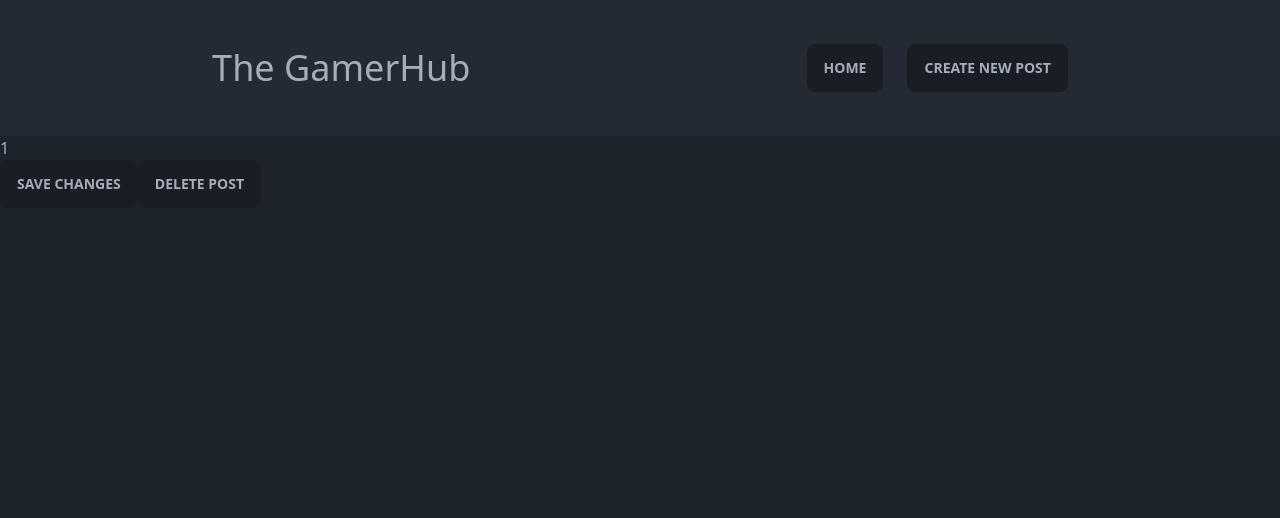
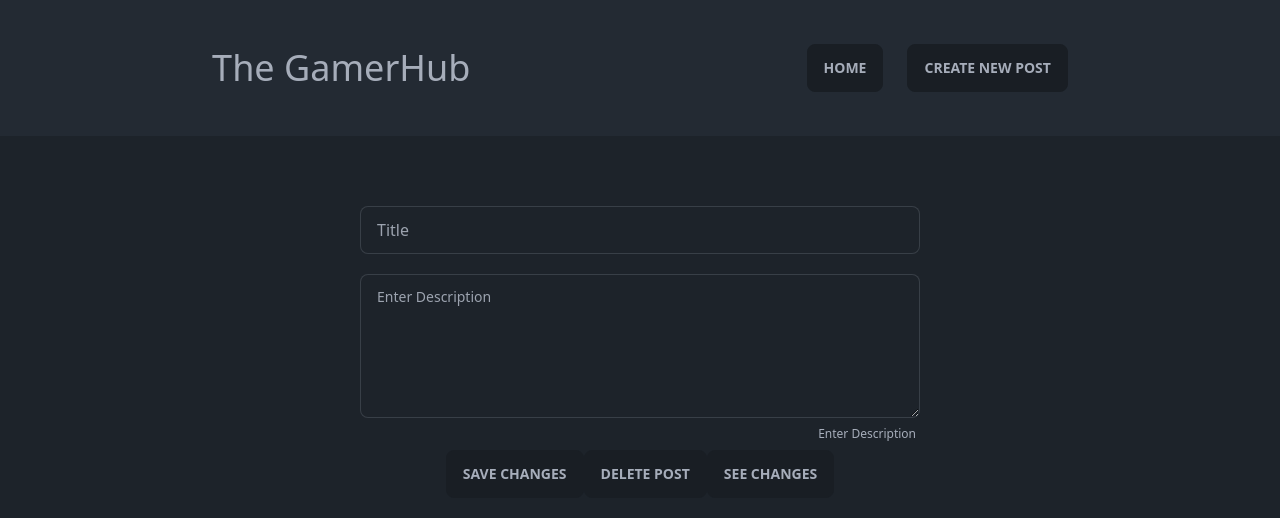
Before and after one commit to Fledtrain/web102_hobbyhub, a React (Vite) app: page /update/1 in a window 1280 px wide. Shown: the top 518 px of the page. Built offline with nearby package versions, Linux system fonts and the light colour scheme; no server answers; the database is empty.

Commit message:
Updated Update Route for Editing post

```diff
--- a/src/routes/Post.jsx
+++ b/src/routes/Post.jsx
@@ -25,7 +25,8 @@ const Post = () => {
     /** Function for checking the secretKey
      * @param {number} secretKey
      */
-    const checkPasskey = async (secretKey) => {
+    const checkPasskey = async (e, secretKey) => {
+        e.preventDefault()
         const { data } = await supabase
             .from('posts')
             .select('*')
@@ -69,16 +70,20 @@ const Post = () => {
                 )}
             </section>
             <section className="flex flex-col">
-                <form className="hero">
-                    <input
-                        type="number"
-                        className="input input-bordered text-ellipsis mt-5 w-[17rem] text-center "
-                        placeholder="Enter Secret Key to edit post"
-                        onChange={(e) => { setSecretkey(Number(e.target.value)) }} />
+                <form>
+                    <div className="hero">
+                        <input
+                            type="number"
+                            className="input input-bordered text-ellipsis mt-5 w-[17rem] text-center  "
+                            placeholder="Enter Secret Key to edit post"
+                            onChange={(e) => { setSecretkey(Number(e.target.value)) }} />
+                    </div>
+                    <div className="hero">
+                        <button className="btn mt-5 w-[20rem]" onClick={(e) => checkPasskey(e, secretKey)}>Enter secretKey</button>
+                    </div>
                 </form>
                 <div className="hero">
                     <div className="">
-                        <button className="btn mt-5 w-[20rem]" onClick={() => checkPasskey(secretKey)}>Enter secretKey</button>
                         {isSecretKey && <p className="alert alert-success uppercase mt-5">You are allowed to Edit</p>}
                         {isNotSecretKey && <p className="alert alert-error uppercase mt-5 font-semibold">secretKey is Wrong</p>}
                     </div>
--- a/src/routes/Update.jsx
+++ b/src/routes/Update.jsx
@@ -1,12 +1,15 @@
 import { useEffect, useState } from "react"
-import { useParams } from "react-router-dom"
+import { useParams, useNavigate } from "react-router-dom"
 import { supabase } from "../client"
 
 const Update = () => {
     const params = useParams()
+    const navigate = useNavigate()
     const [post, setPost] = useState(null)
-    const [image, setImage] = useState(null)
-
+    const [form, setForm] = useState({
+        title: '',
+        description: '',
+    })
 
 
     const getPost = async () => {
@@ -14,7 +17,6 @@ const Update = () => {
             .from('posts')
             .select('*')
             .eq('postID', params.id)
-
         setPost(data[0])
     }
 
@@ -25,20 +27,55 @@ const Update = () => {
 
     return (
         <>
-            <p>{params.id}</p>
-            {post && (
-                <section className="p-[40px] w-96 shadow-xl card card-bordered"  >
-                    <div className="card-body">
-                        <h2 className="card-title">{post?.title}</h2>
-                        <p className="card">{post?.content}</p>
+            <section className="p-[50px]">
+                {post && (
+                    <section className="p-[120px] w-[55rem] shadow-xl card card-bordered "  >
+                        <div className="card-body">
+                            <h2 className="hero text-4xl ">{post?.title}</h2>
+                            <p className="card text-2xl text-ellipsis ">{post?.content}</p>
+                        </div>
                         <img src={post?.image} alt="Image of Bug by User" />
+                    </section>
+                )}
+                <form className="flex flex-col hero mt-5">
+                    <input
+                        type="text"
+                        placeholder="Title"
+                        className="input input-bordered w-[35rem] mb-5"
+                        onChange={(e) => setForm({
+                            ...form, title: e.target.value
+                        })} />
+                    <div className="form-control">
+                        <textarea
+                            className="textarea textarea-bordered w-[35rem] h-36"
+                            placeholder="Enter Description"
+                            onChange={(e) => setForm({
+                                ...form, description: e.target.value
+                            })}
+                        ></textarea>
+                        <label className="label">
+                            <span className="label-text-alt"></span>
+                            <span className="label-text-alt">Enter Description </span>
+                        </label>
                     </div>
-                </section>
-            )}
+                    <section>
+                        <button
+                            className="btn"
+                            onClick={(e) => { }}>Save Changes </button>
+                        <button
+                            className="btn"
+                            onClick={(e) => { }}>Delete Post </button>
 
-            <section>
-                <button className="btn">Save Changes </button>
-                <button className="btn">Delete Post </button>
+
+
+                        <button
+                            className="btn"
+                            onClick={() => {
+                                navigate(`/update/${params.id}}`
+                                )
+                            }}>See Changes  </button>
+                    </section>
+                </form>
             </section>
         </>
     )
```
